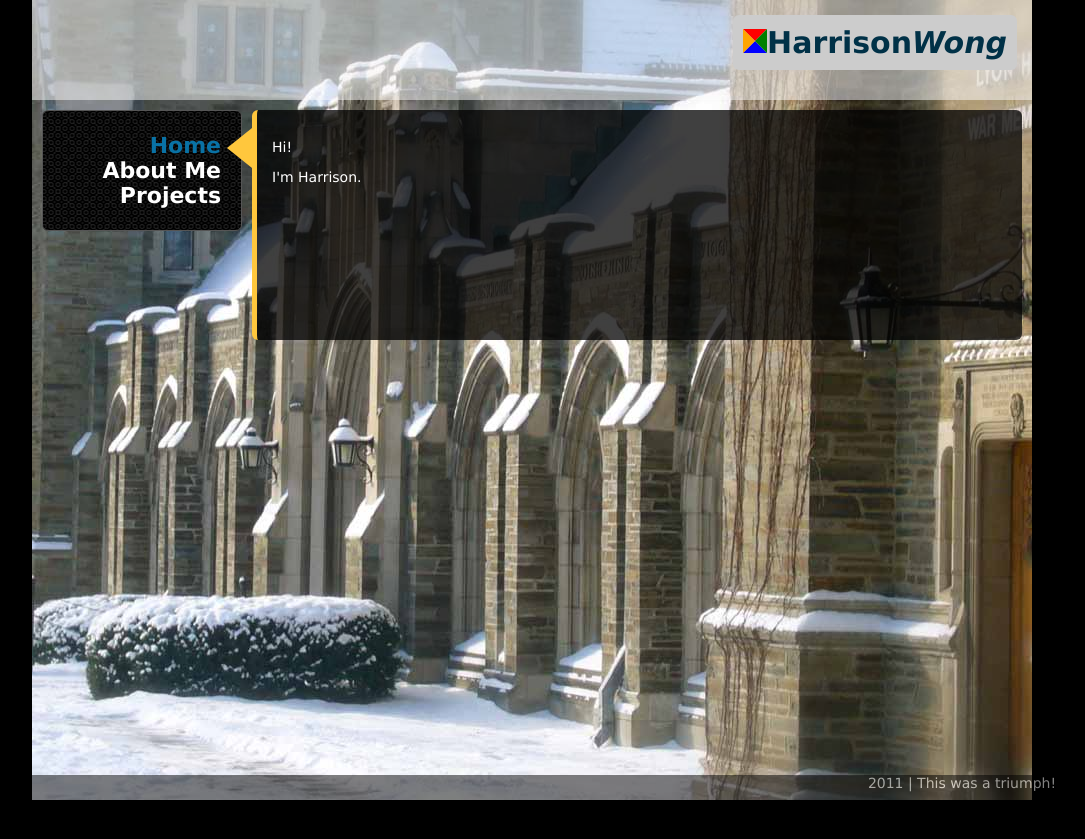
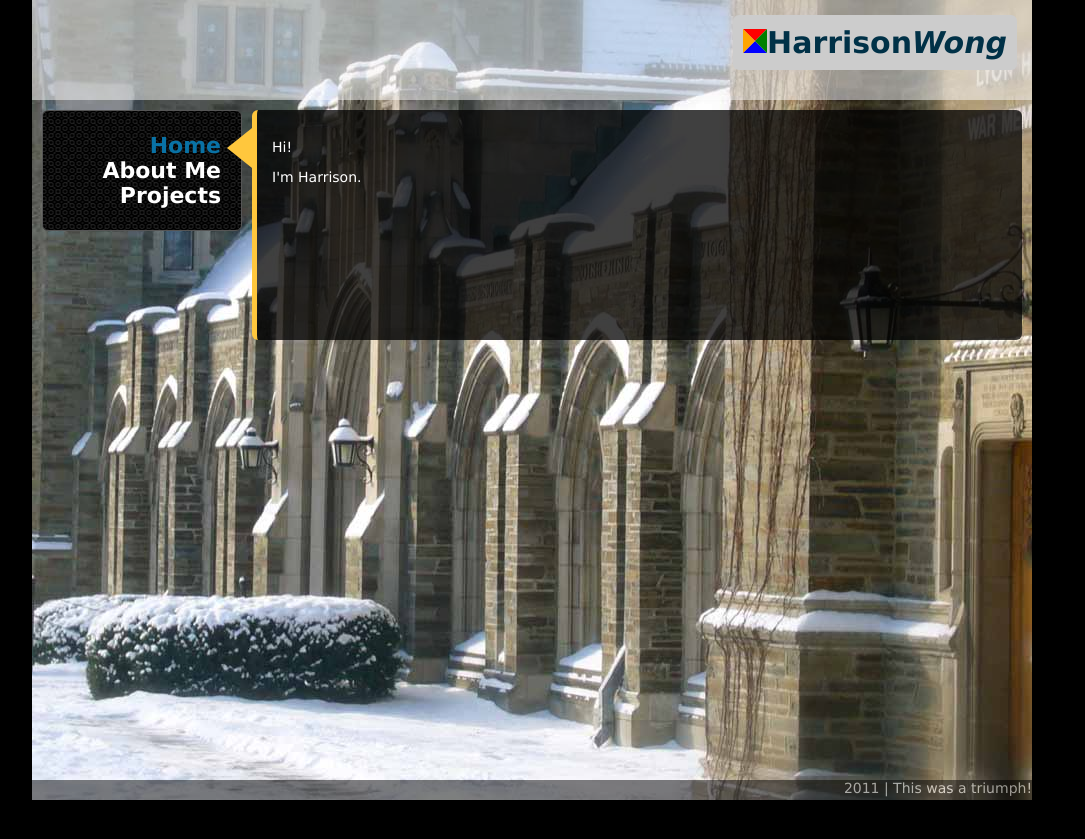
Before and after one commit to HarrisonW/harrisonw.github.io, a Jekyll site: the page built from index.html, in a window 1280 px wide. Shown: the top 839 px of the page, without its empty margins (108-1193 px from the left). Built offline with Jekyll 4.4.1, drawn with Linux system fonts in a browser that asks for light colours.

Commit message:
Fixed footer width and height

```diff
--- a/css/style.css
+++ b/css/style.css
@@ -80,8 +80,8 @@ body {
 	background-color: rgba(0,0,0,1);
 	opacity: 0.5;
 	color: #fff;
-	width: 1024px;
-	height: 25px;
+	width: 1000px;
+	height: 20px;
 	position: absolute;
 	bottom: 0px;
 	text-align: right;
```
